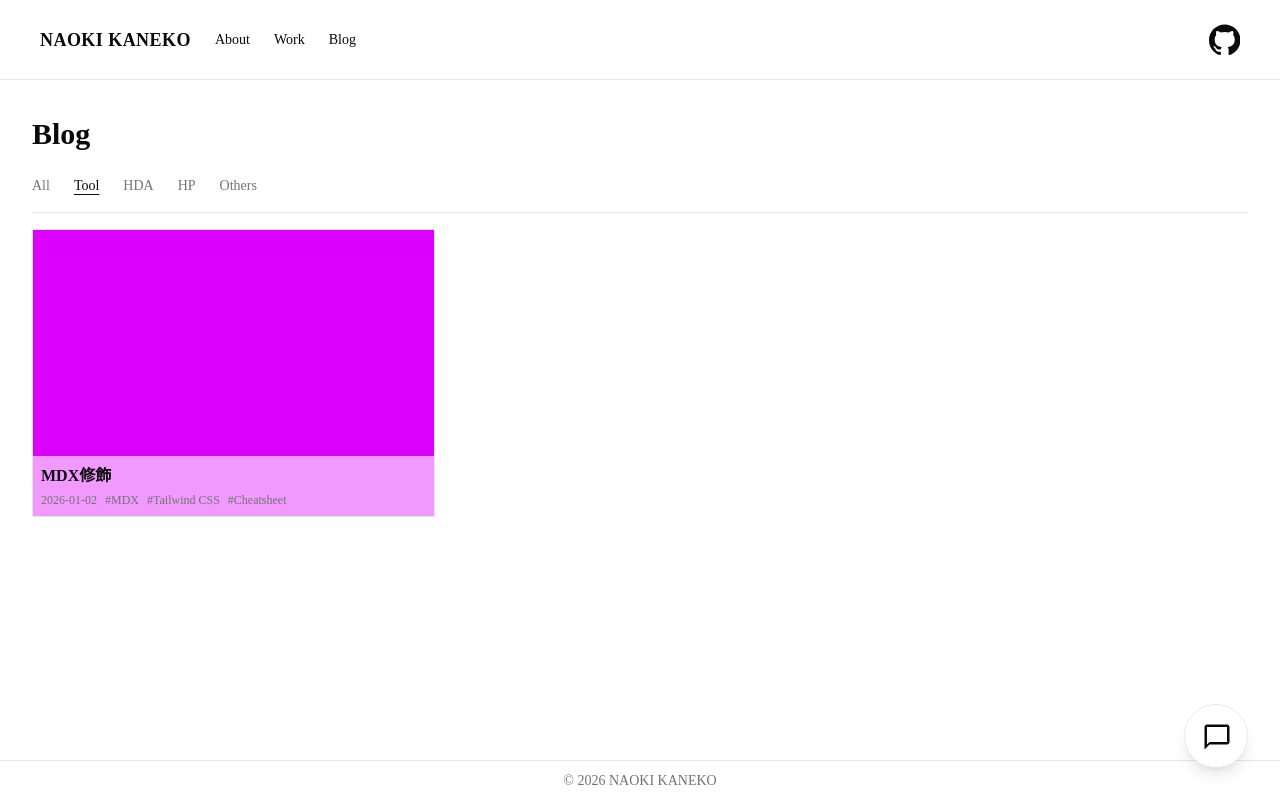
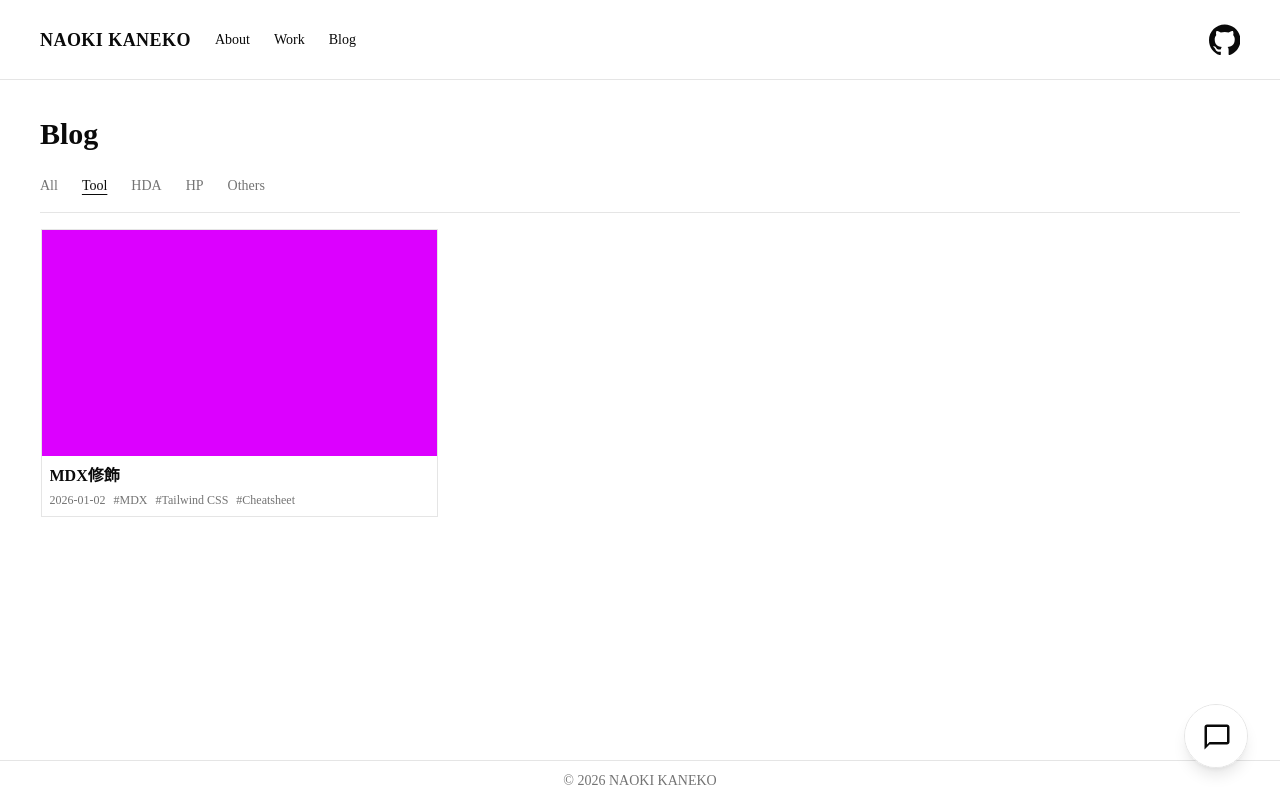
Before and after one commit to nokgc333/naokikaneko, a Next.js app: page /blog in a window 1280 px wide. Built offline with nearby package versions, Linux system fonts and the light colour scheme.

Commit message:
feat: fix listing card widths and adapt thumbnail fit to card aspect ratio

```diff
--- a/src/app/blog/page.tsx
+++ b/src/app/blog/page.tsx
@@ -11,13 +11,14 @@ export default function BlogPage() {
   const entries = getEntries("blog");
 
   return (
-    <main className="mx-auto w-full max-w-7xl px-8 py-9">
+    <main className="mx-auto w-full max-w-7xl px-5 lg:px-10 py-6 lg:py-9">
       <h1 className="mb-6 text-3xl font-bold">Blog</h1>
       <CategoryFilter
         entries={entries}
         hrefPrefix="/blog"
         cardType="blog"
         defaultFilter="Tool"
+        gridClassName="grid-cols-[minmax(0,397px)] justify-center gap-1 sm:grid-cols-[repeat(2,minmax(0,397px))] lg:grid-cols-[repeat(3,minmax(0,397px))]"
       />
     </main>
   );
--- a/src/app/page.tsx
+++ b/src/app/page.tsx
@@ -5,14 +5,14 @@ export default function Home() {
   const entries = getEntries("work");
 
   return (
-    <main className="mx-auto w-full max-w-7xl px-8 py-9">
+    <main className="mx-auto w-full max-w-7xl px-5 lg:px-10 py-6 lg:py-9">
       <h1 className="mb-6 text-3xl font-bold">Work</h1>
       <CategoryFilter
         entries={entries}
         hrefPrefix="/work"
         cardType="work"
         defaultFilter="Tool"
-        gridClassName="grid-cols-1 gap-1 sm:grid-cols-2"
+        gridClassName="grid-cols-1 md:grid-cols-2 gap-1 [&>*]:mx-auto [&>*]:w-[596px] [&>*]:max-w-full"
       />
     </main>
   );
--- a/src/components/content-card.tsx
+++ b/src/components/content-card.tsx
@@ -9,14 +9,16 @@ type ContentCardProps = {
 
 export default function ContentCard({ entry, href }: ContentCardProps) {
   return (
-    <Link href={href} className="group relative block h-[288px] overflow-hidden border border-border">
-      <Image
-        src={entry.thumbnail ?? "/images/placeholder.svg"}
-        alt={entry.title}
-        fill
-        className="object-cover transition-transform duration-[500ms] ease-out group-hover:scale-110"
-      />
-      <div className="absolute inset-x-0 bottom-0 bg-background/60 p-2 backdrop-blur-sm transition-colors duration-500 ease-out group-hover:bg-black/80">
+    <Link href={href} className="group flex h-[288px] flex-col overflow-hidden border border-border">
+      <div className="relative min-h-0 flex-1 overflow-hidden [container-type:size]">
+        <Image
+          src={entry.thumbnail ?? "/images/placeholder.svg"}
+          alt={entry.title}
+          fill
+          className="object-contain transition-transform duration-[500ms] ease-out group-hover:scale-110 [@container(max-aspect-ratio:800/450)]:object-cover"
+        />
+      </div>
+      <div className="bg-background/60 p-2 backdrop-blur-sm transition-colors duration-500 ease-out group-hover:bg-black/80">
         <h3 className="line-clamp-1 text-base font-semibold group-hover:text-white">
           {entry.title}
         </h3>
```
